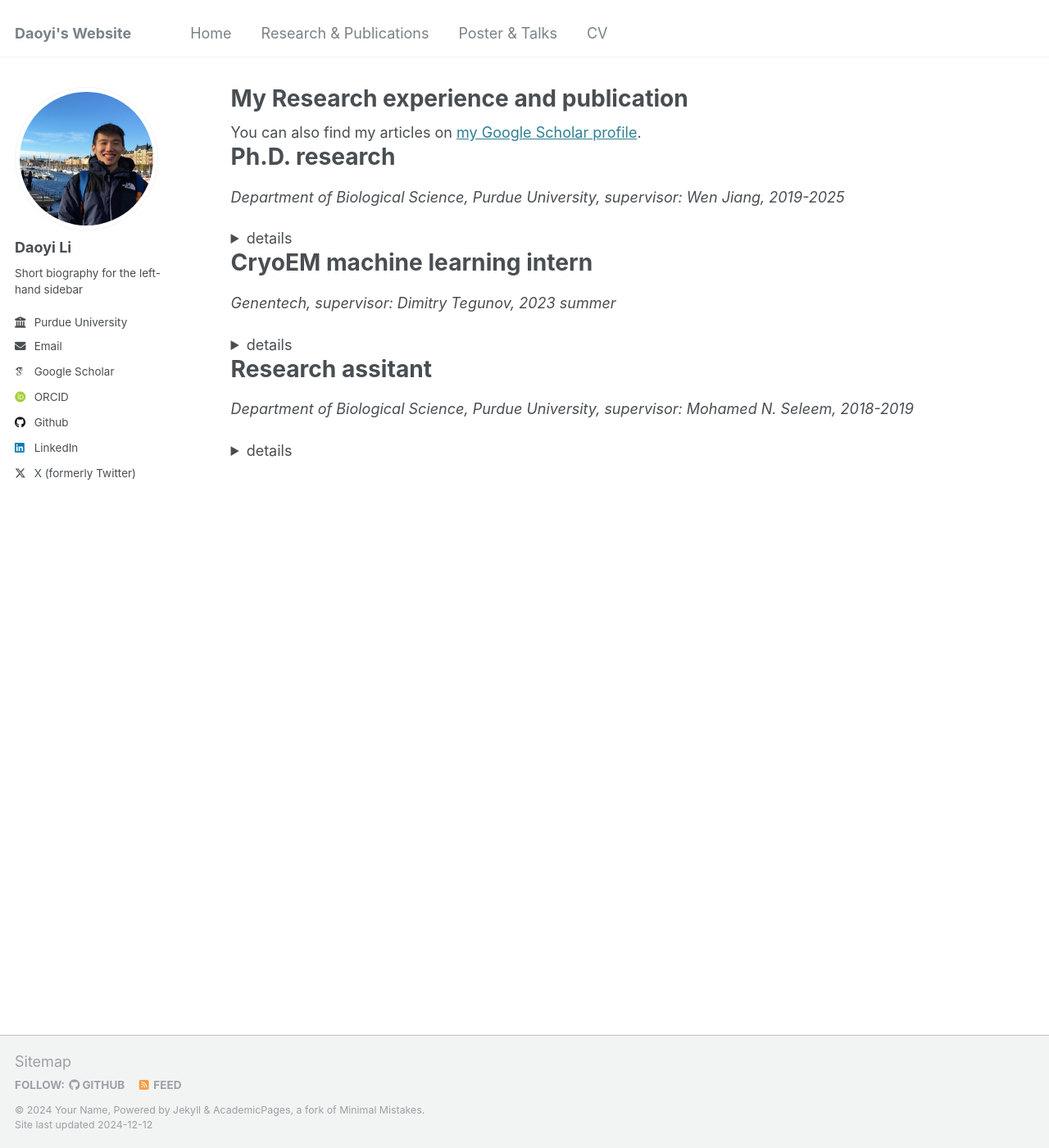
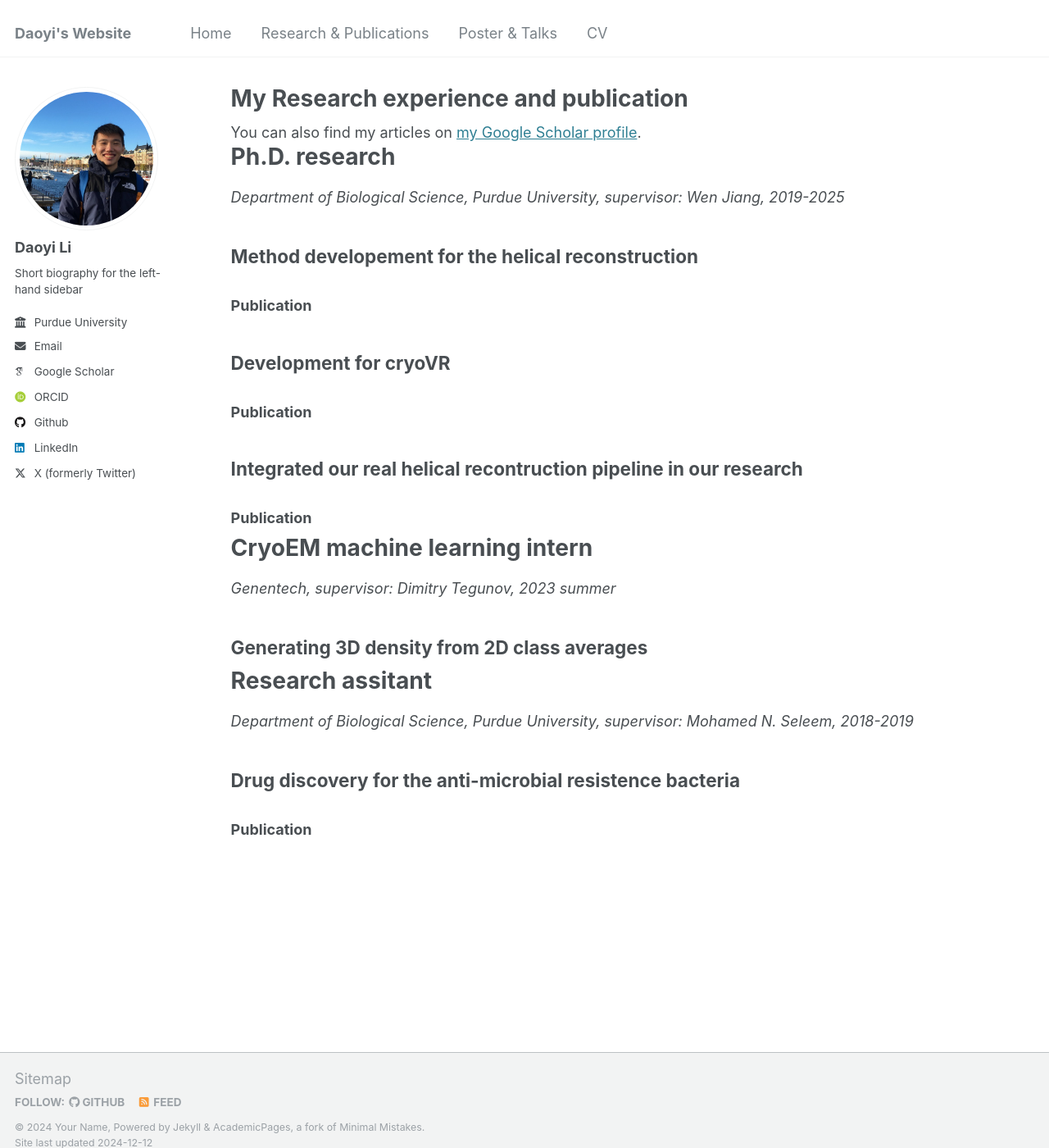
Before and after one commit to smallelephant9516/smallelephant9516.github.io, a Jekyll site: the page built from _pages/research.md, in a window 1280 px wide and 1400 px high. Shown: the whole window at 82% size. Built offline with Jekyll 4.4.1, drawn with Linux system fonts in a browser that asks for light colours; some web fonts are replaced.

Commit message:
Update research.md

```diff
--- a/_pages/research.md
+++ b/_pages/research.md
@@ -15,40 +15,36 @@ redirect_from:
 
 # Ph.D. research
 _Department of Biological Science, Purdue University, supervisor: Wen Jiang, 2019-2025_
-<details>
-  <summary> details </summary>
 
-  ## Method developement for the helical reconstruction
 
-  ### Publication
+## Method developement for the helical reconstruction
 
-  ## Development for cryoVR
+### Publication
 
-  ### Publication
+## Development for cryoVR
 
-  ## Integrated our real helical recontruction pipeline in our research
+### Publication
 
-  ### Publication
+## Integrated our real helical recontruction pipeline in our research
 
-</details>
+### Publication
+
+
 
 # CryoEM machine learning intern
 _Genentech, supervisor: Dimitry Tegunov, 2023 summer_
-<details>
-  <summary> details </summary>
 
-  ## Generating 3D density from 2D class averages
 
-</details>
+## Generating 3D density from 2D class averages
+
+
 
 
 
 # Research assitant
 _Department of Biological Science, Purdue University, supervisor: Mohamed N. Seleem, 2018-2019_
-<details>
-  <summary> details </summary>
 
-  ## Drug discovery for the anti-microbial resistence bacteria
 
-  ### Publication
-</details>
+## Drug discovery for the anti-microbial resistence bacteria
+
+### Publication
```
